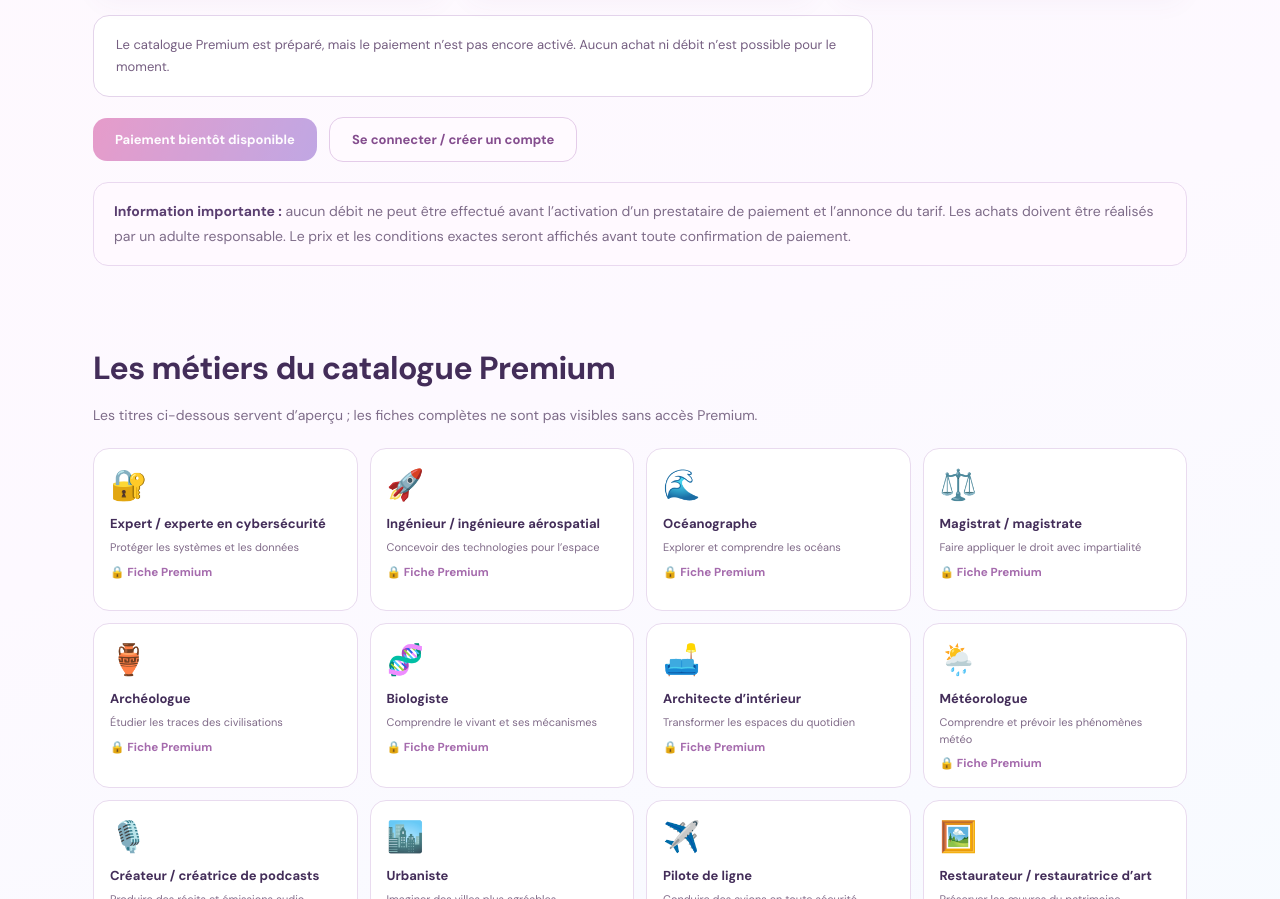
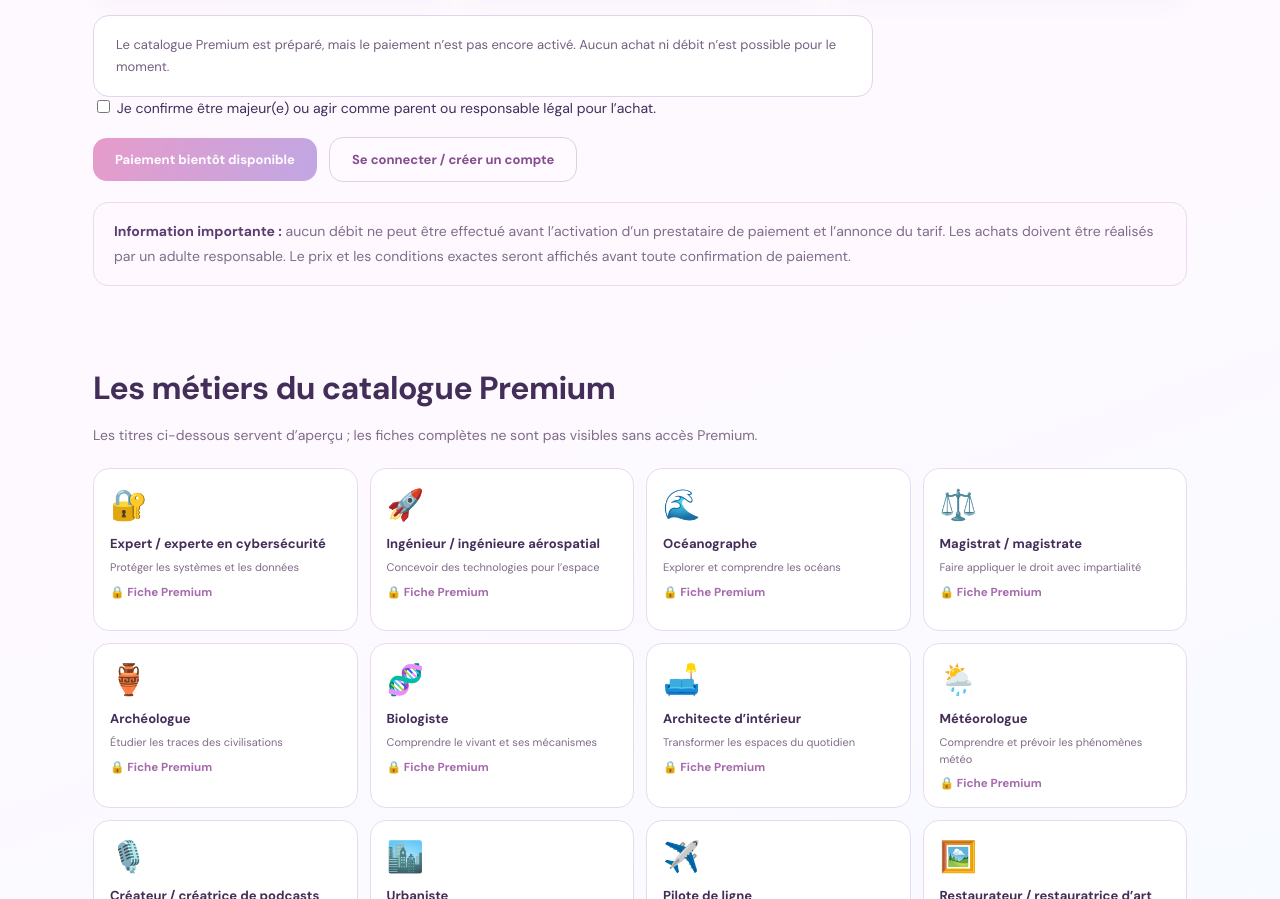
Before and after one commit to sigroupeimmo4-ux/moidemain, a website: page premium.html in a window 1280 px wide. Shown: the part 878-1777 px from the top of the page. Drawn offline with Linux system fonts and the light colour scheme; no server answers.

Commit message:
safety: require explicit adult purchase confirmation in premium.html

```diff
--- a/premium.html
+++ b/premium.html
@@ -11,7 +11,7 @@
 <article class="experience-card"><span class="experience-icon">🧭</span><h3>Découverte approfondie</h3><p>Le quotidien du métier, des pistes de formation et trois situations à explorer.</p></article>
 <article class="experience-card"><span class="experience-icon">🔒</span><h3>Accès protégé</h3><p>Les fiches complètes ne sont pas livrées dans le site public. Seuls les comptes autorisés peuvent les recevoir.</p></article>
 </div><div class="premium-status" id="premium-status" role="status" aria-live="polite">Vérification de la disponibilité du paiement…</div>
-<div class="experience-actions"><button type="button" class="experience-cta" id="premium-purchase" disabled>Paiement non disponible</button><a class="experience-secondary" id="premium-login" href="./auth.html?next=premium.html">Se connecter / créer un compte</a></div>
+<label class="experience-adult"><input type="checkbox" id="adult-confirm"> Je confirme être majeur(e) ou agir comme parent ou responsable légal pour l’achat.</label><div class="experience-actions"><button type="button" class="experience-cta" id="premium-purchase" disabled>Paiement non disponible</button><a class="experience-secondary" id="premium-login" href="./auth.html?next=premium.html">Se connecter / créer un compte</a></div>
 <p class="experience-note"><strong>Information importante :</strong> aucun débit ne peut être effectué avant l’activation d’un prestataire de paiement et l’annonce du tarif. Les achats doivent être réalisés par un adulte responsable. Le prix et les conditions exactes seront affichés avant toute confirmation de paiement.</p></section>
 <section class="experience-section"><h2>Les métiers du catalogue Premium</h2><p>Les titres ci-dessous servent d’aperçu ; les fiches complètes ne sont pas visibles sans accès Premium.</p><div id="premium-cards" class="premium-cards"></div></section>
 <section class="experience-section"><h2>Et pour découvrir gratuitement ?</h2><div class="experience-grid">
```
